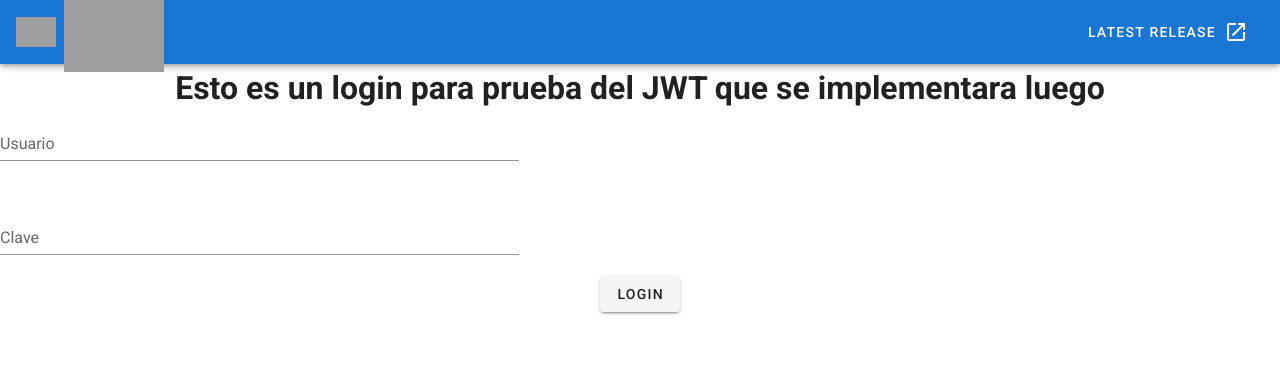
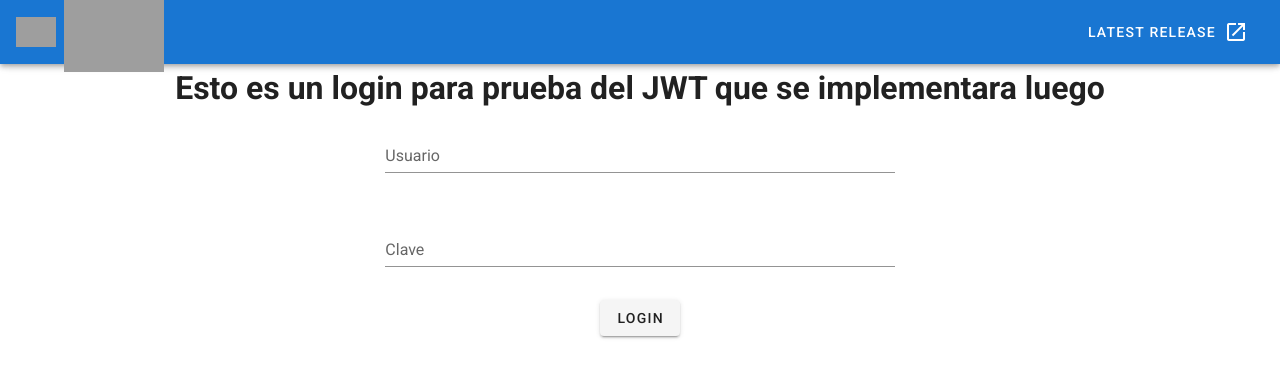
Before and after one commit to AngelPhp122/librodefinitivo, a Vue app: page / in a window 1280 px wide. Shown: the top 378 px of the page. Built offline with nearby package versions, Linux system fonts and the light colour scheme; grey boxes are pictures that could not be loaded.

Commit message:
centrado

```diff
--- a/src/components/LoginUsuario.vue
+++ b/src/components/LoginUsuario.vue
@@ -2,7 +2,7 @@
 <div align="center">
 
 <h1>Esto es un login para prueba del JWT que se implementara luego</h1>
-<v-row >
+
 <v-col cols="1"
 sm="5"
 md="5" >
@@ -10,9 +10,9 @@ md="5" >
 
     </v-text-field>
 </v-col>
-</v-row>
 
-<v-row >
+
+
 <v-col cols="1"
 sm="5"
 md="5" >
@@ -20,7 +20,7 @@ md="5" >
 
     </v-text-field>
 </v-col>
-</v-row>
+
 
 <v-btn @click="logeoUsuario">Login</v-btn>
 
```
